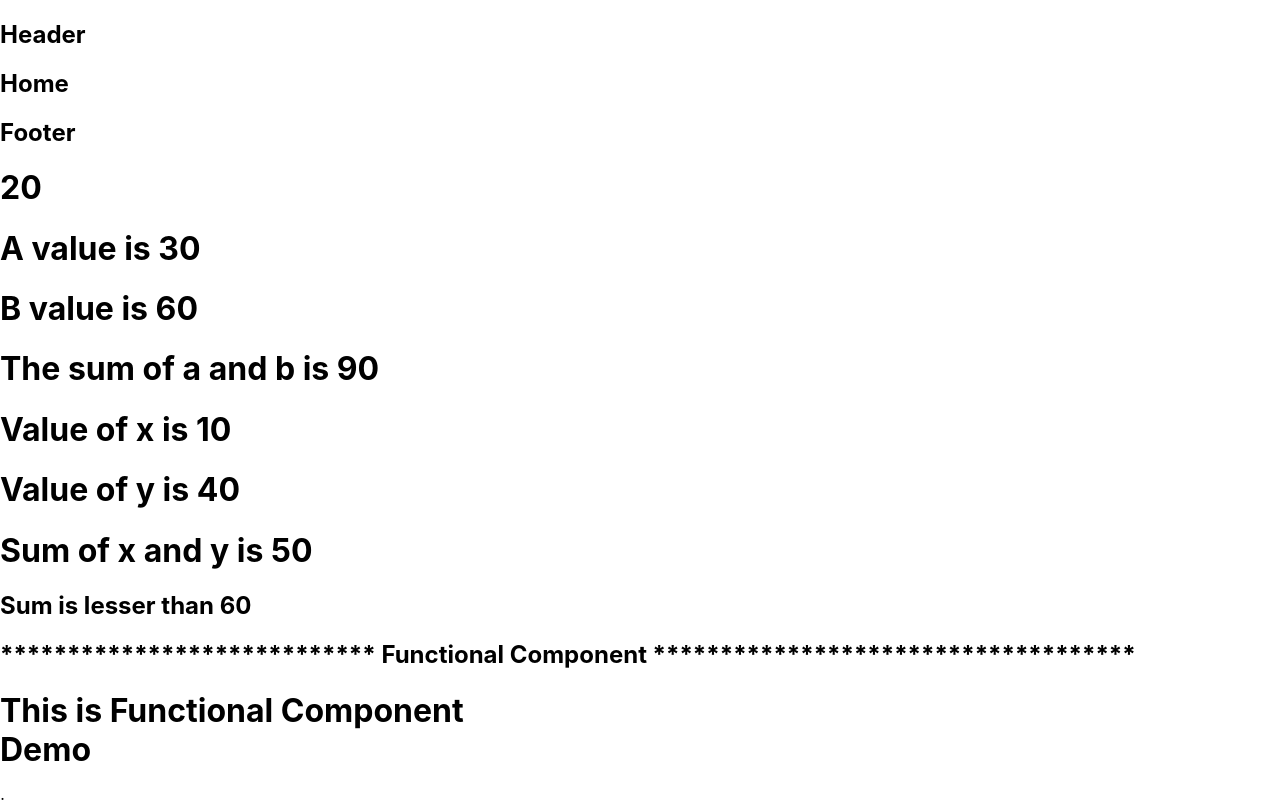
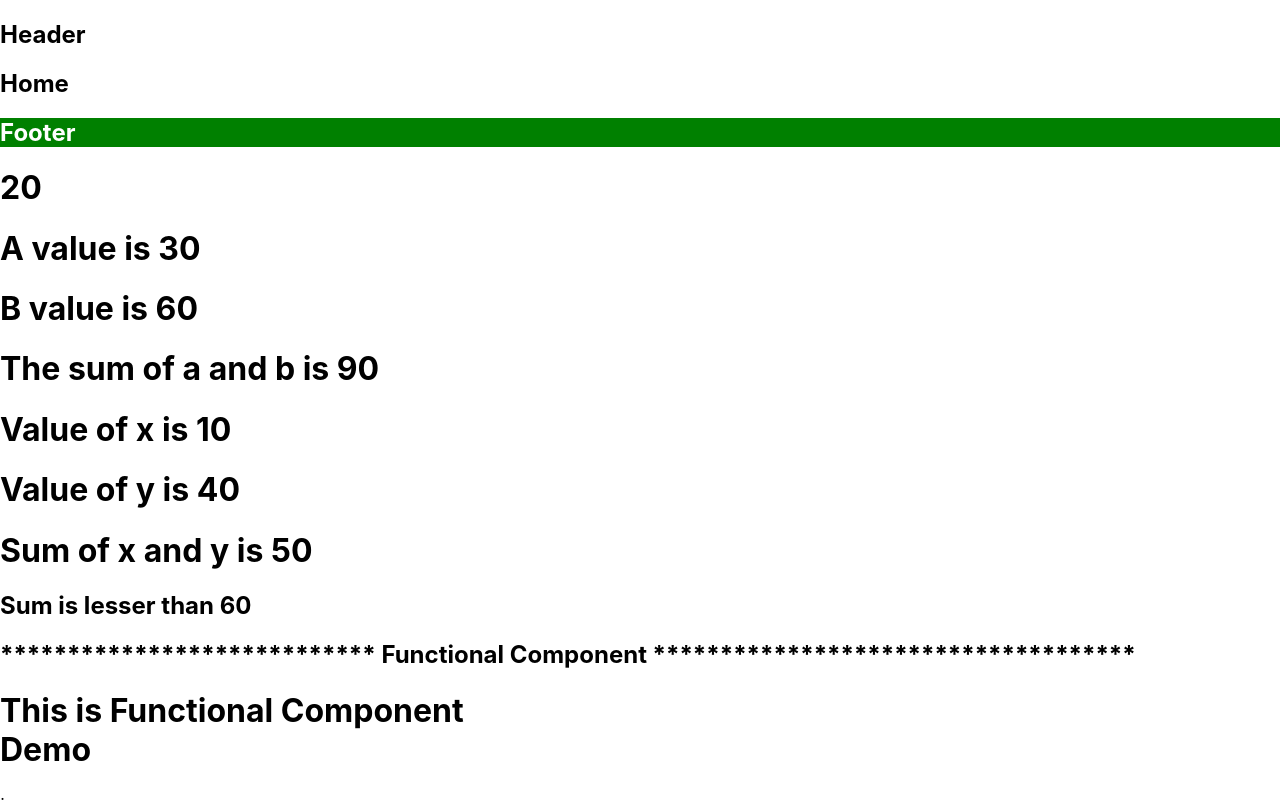
Before and after one commit to devasyarajguru/React-JS, a React (Create React App) app in the folder Demo/mydemoapp2/: page / in a window 1280 px wide. Shown: the top 802 px of the page. Built offline with nearby package versions, Linux system fonts and the light colour scheme.

Commit message:
Footer.js file added

```diff
--- a/Demo/mydemoapp2/src/Footer.js
+++ b/Demo/mydemoapp2/src/Footer.js
@@ -1,8 +1,12 @@
 function Footer()
 {
+    var mycolors = {
+        backgroundColor:"green",
+        color:"white"
+    }
     return(
         <div>
-            <h2>Footer</h2>
+            <h2 style={mycolors}>Footer</h2>
         </div>
     );
 }
```
